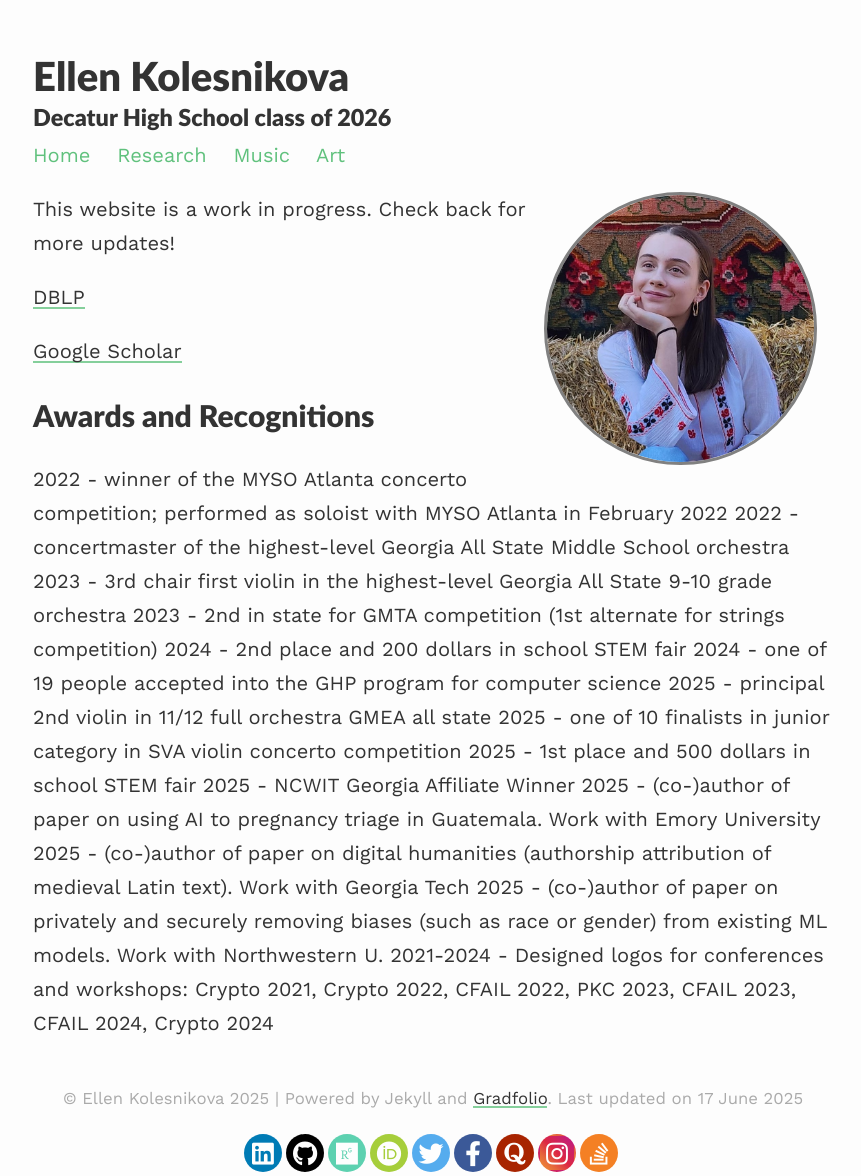
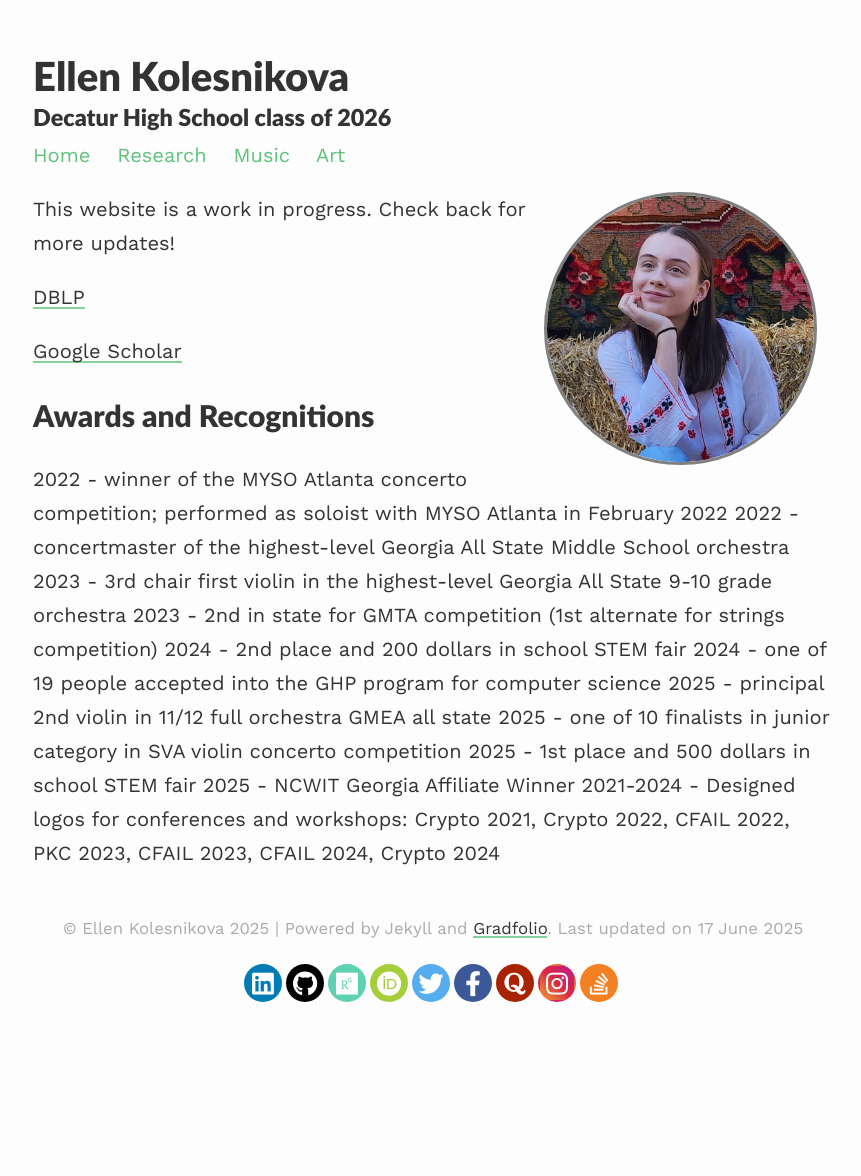
Before and after one commit to ellenkolesnikova/ellenkolesnikova.github.io, a Jekyll site: the page built from index.md, in a window 1280 px wide. Shown: the whole page, without its empty margins (207-1068 px from the left). Built offline with Jekyll 4.4.1, drawn with Linux system fonts in a browser that asks for light colours; nearby versions of some CDN libraries; after the commit the page ends 1006 px from its top, so only the background shows below that.

Commit message:
Update index.md

```diff
--- a/index.md
+++ b/index.md
@@ -25,7 +25,4 @@ Awards and Recognitions
   2025 - one of 10 finalists in junior category in SVA violin concerto competition
   2025 - 1st place and 500 dollars in school STEM fair
   2025 - NCWIT Georgia Affiliate Winner
-  2025 - (co-)author of paper on using AI to pregnancy triage in Guatemala. Work with Emory University
-  2025 - (co-)author of paper on digital humanities (authorship attribution of medieval Latin text). Work with Georgia Tech
-  2025 - (co-)author of paper on privately and securely removing biases (such as race or gender) from existing ML models. Work with Northwestern U.
   2021-2024 - Designed logos for conferences and workshops: Crypto 2021, Crypto 2022, CFAIL 2022, PKC 2023, CFAIL 2023, CFAIL 2024, Crypto 2024
```
